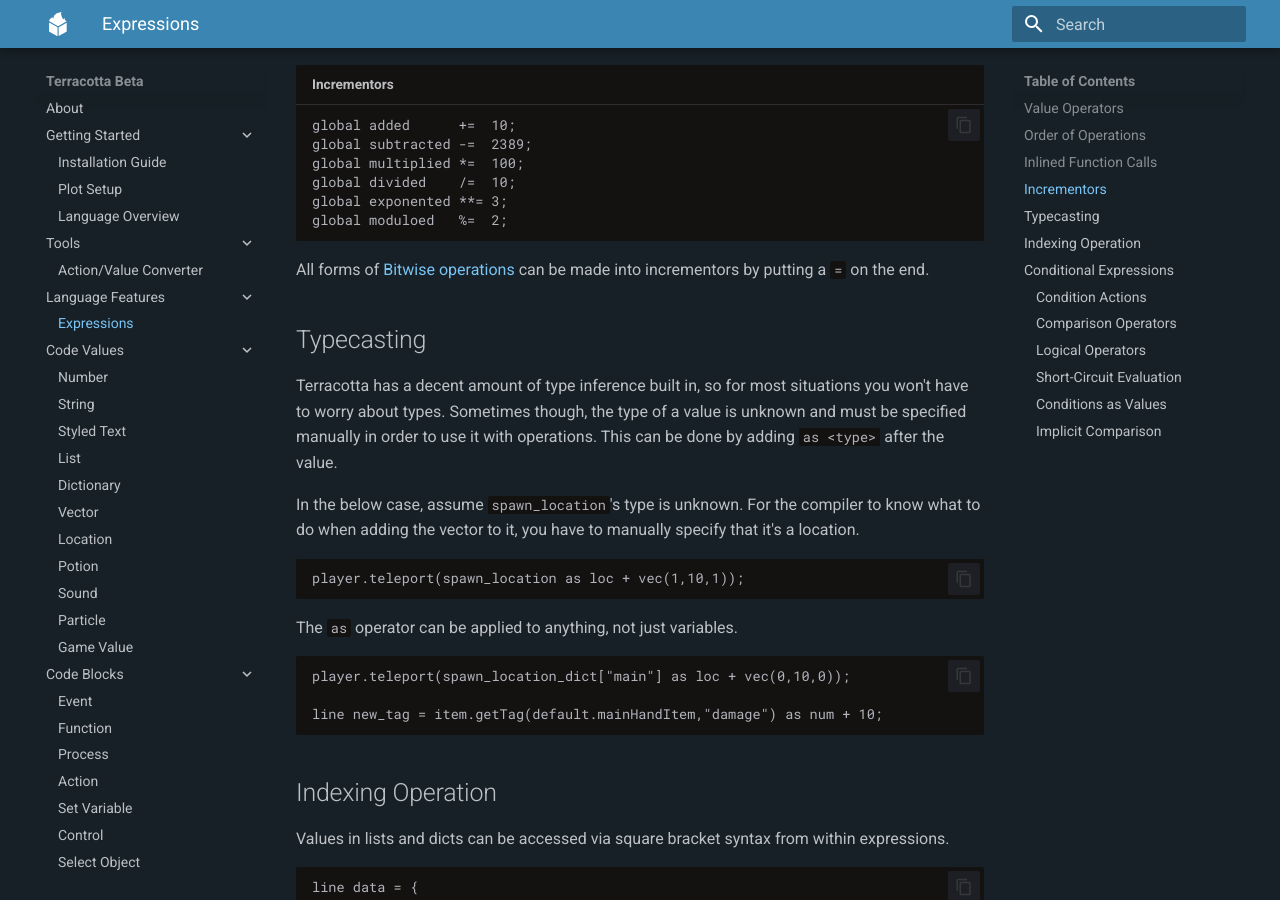
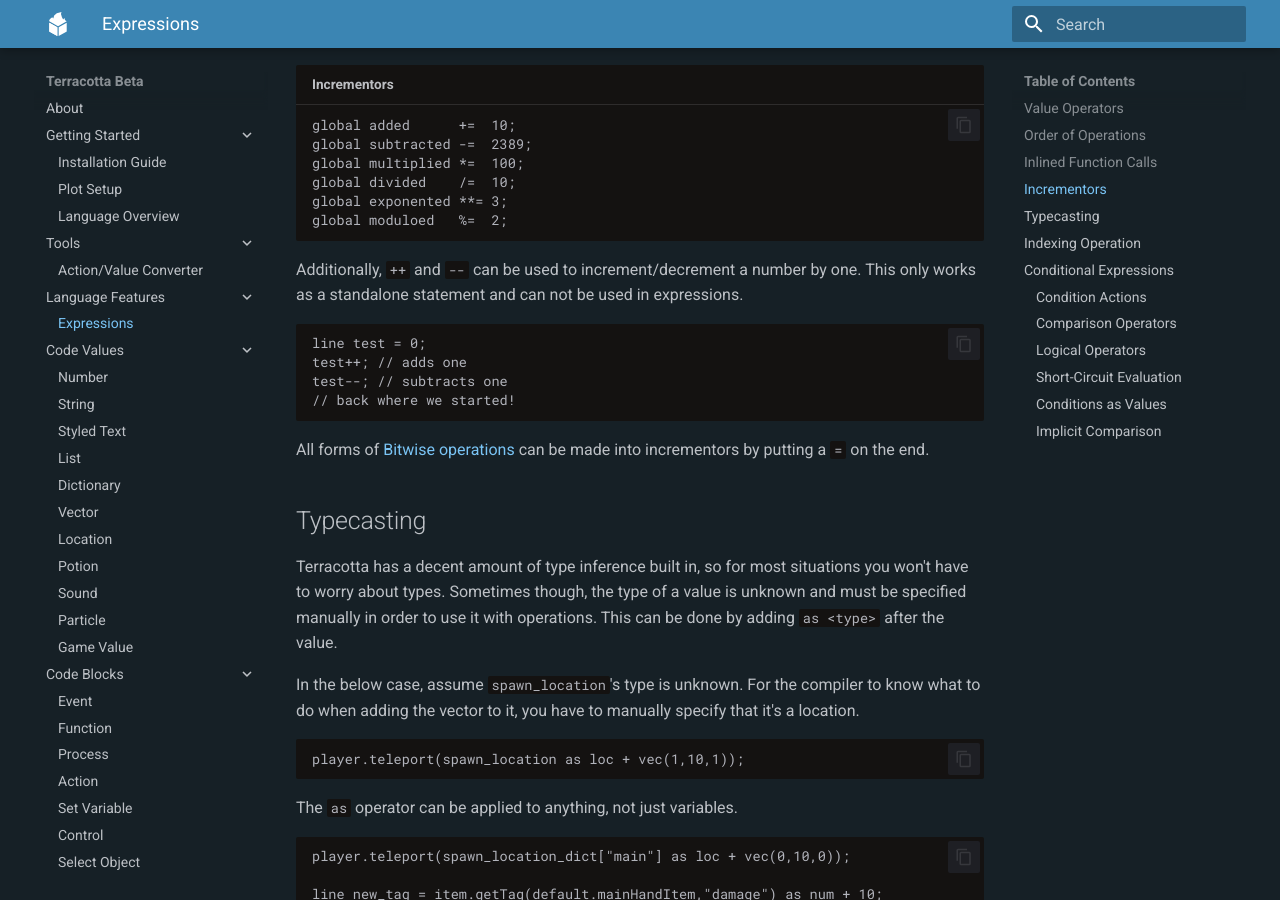
Before and after one commit to Owlfroggy/terracotta-beta-docs, an MkDocs documentation site: the page built from docs/language_features/expressions.md, in a window 1280 px wide and 900 px high, scrolled down 1962 px. Built offline with MkDocs 1.6.1 and Material for MkDocs 9.7.7, drawn with Linux system fonts in a browser that asks for light colours.

Commit message:
++ and --

````diff
--- a/docs/language_features/expressions.md
+++ b/docs/language_features/expressions.md
@@ -95,6 +95,14 @@
 global divided    /=  10;
 global exponented **= 3;
 global moduloed   %=  2;
+```
+
+Additionally, `++` and `--` can be used to increment/decrement a number by one. This only works as a standalone statement and can not be used in expressions.
+```tc
+line test = 0;
+test++; // adds one
+test--; // subtracts one
+// back where we started!
 ```
 
 All forms of [Bitwise operations](../code_values/number.md#bitwise-operations) can be made into incrementors by putting a `=` on the end.
````
